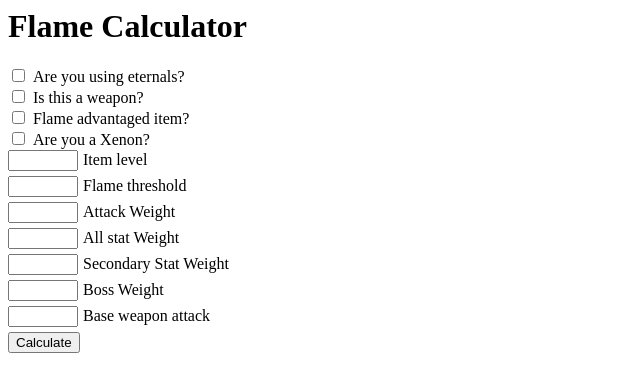
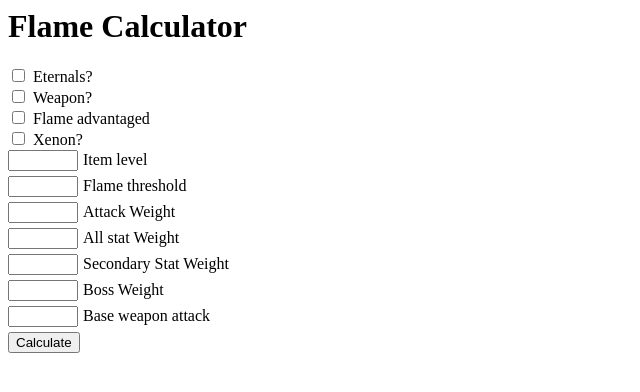
Before and after one commit to Xenogents/maplestory-calculators, a plain HTML site: page index.html in a window 1280 px wide. Shown: the whole page, without its empty margins (0-640 px from the left). Drawn offline with Linux system fonts and the light colour scheme; a script that the page names is missing.

Commit message:
Deploying to gh-pages from  @ 364a1eaf6d48c293e1fa478475a5914cc7365881 🚀

```diff
--- a/index.html
+++ b/index.html
@@ -6,4 +6,4 @@
     }
     label {
       margin-left: 5px;
-    }</style></head><body id="body"><h1 id="title">Flame Calculator</h1><div><input type="checkbox" id="isEternal"><label for="isEternal">Are you using eternals?</label></div><div><input type="checkbox" id="isWeapon"><label for="isWeapon">Is this a weapon?</label><div><input type="checkbox" id="isFlameAdvantaged"><label for="isFlameAdvantaged">Flame advantaged item?</label><div><input type="checkbox" id="isXenon"><label for="isXenon">Are you a Xenon?</label></div><div><input type="number" id="level"><label for="level">Item level</label></div><div><input type="number" id="flameThreshold"><label for="flameThreshold">Flame threshold</label></div><div><input type="number" id="attackWeight"><label for="attackWeight">Attack Weight</label></div><div><input type="number" id="allStatWeight"><label for="allStatWeight">All stat Weight</label></div><div><input type="number" id="secondaryWeight"><label for="secondaryWeight">Secondary Stat Weight</label></div><div><input type="number" id="bossWeight"><label for="bossWeight">Boss Weight</label></div><div><input type="number" id="attackPower"><label for="attackPower">Base weapon attack</label></div><button id="calculate">Calculate</button> <label for="calculate"></label><div id="expectedFlamesToEqual"><span id="expectedFlamesToEqual"></span></div><div id="expectedFlamesToBeat"><span id="expectedFlamesToBeat"></span></div><div id="expectedGain"><span id="expectedGain"></span></div></div></div></body></html>
+    }</style></head><body id="body"><h1 id="title">Flame Calculator</h1><div><input type="checkbox" id="isEternal"><label for="isEternal">Eternals?</label></div><div><input type="checkbox" id="isWeapon"><label for="isWeapon">Weapon?</label><div><input type="checkbox" id="isFlameAdvantaged"><label for="isFlameAdvantaged">Flame advantaged</label><div><input type="checkbox" id="isXenon"><label for="isXenon">Xenon?</label></div><div><input type="number" id="level"><label for="level">Item level</label></div><div><input type="number" id="flameThreshold"><label for="flameThreshold">Flame threshold</label></div><div><input type="number" id="attackWeight"><label for="attackWeight">Attack Weight</label></div><div><input type="number" id="allStatWeight"><label for="allStatWeight">All stat Weight</label></div><div><input type="number" id="secondaryWeight"><label for="secondaryWeight">Secondary Stat Weight</label></div><div><input type="number" id="bossWeight"><label for="bossWeight">Boss Weight</label></div><div><input type="number" id="attackPower"><label for="attackPower">Base weapon attack</label></div><button id="calculate">Calculate</button> <label for="calculate"></label><div id="expectedFlamesToEqual"><span id="expectedFlamesToEqual"></span></div><div id="expectedFlamesToBeat"><span id="expectedFlamesToBeat"></span></div><div id="expectedGain"><span id="expectedGain"></span></div></div></div></body></html>
```
